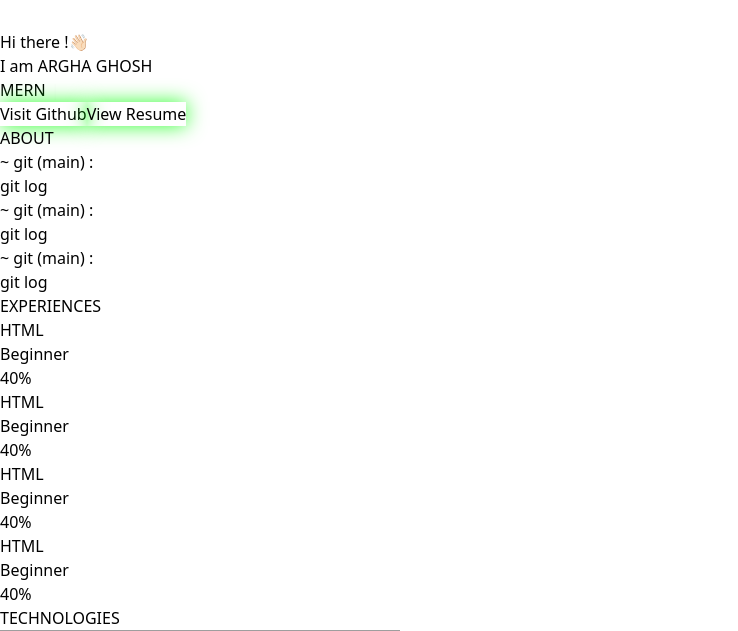
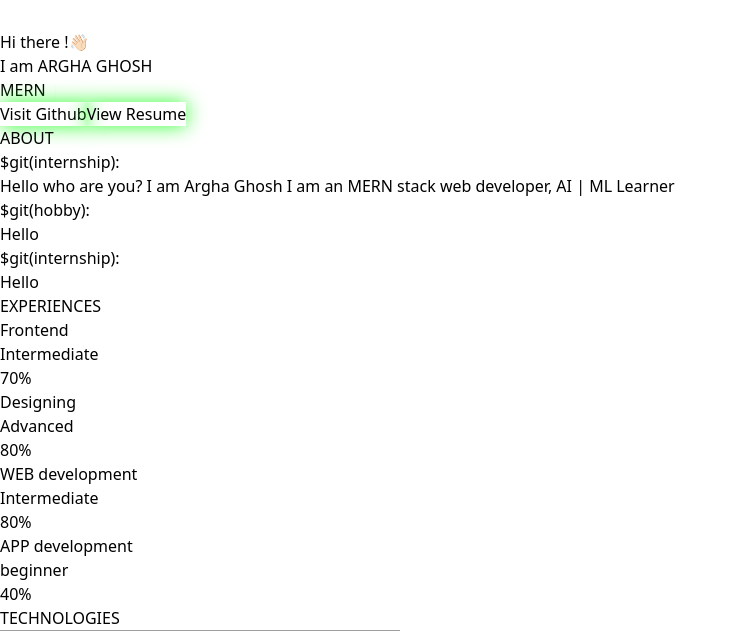
Before and after one commit to ArghaGhosh-01/Argha-Ghosh, a React (Vite) app: page / in a window 1280 px wide. Shown: the part 1400-2031 px from the top of the page, without its empty margins (0-738 px from the left). Built offline with nearby package versions, Linux system fonts and the light colour scheme; grey boxes are pictures that could not be loaded.

Commit message:
Props added to about and skills

```diff
--- a/src/components/about.jsx
+++ b/src/components/about.jsx
@@ -1,27 +1,21 @@
 import React from 'react'
+import About_card from "./about_card"
 
 function about() {
     return (
-        <div className='bg-opacity-50 backdrop-filter backdrop-blur-lg shadow-md mb-4 rounded-lg lg:mx-96 mx-16 text-white border border-white'>
+        <div className='bg-black backdrop-blur-lg shadow-md mb-4 rounded-lg lg:mx-96 mx-16 text-white border border-white'>
             <div>
             </div>
-            <div className='flex items-center justify-center text-xl font-mono font-bold text-white  mt-0 bg-slate-500'>
+            <div className='flex items-center justify-center text-xl font-mono font-bold text-white  mt-0 bg-slate-500 glow_card'>
                 <span className='w-3 h-3 bg-red-500 rounded-full absolute left-11'></span>
                 <span className='w-3 h-3 bg-yellow-500 rounded-full absolute left-16'></span>
                 <span className='w-3 h-3 bg-green-500 rounded-full absolute left-20'></span>
                 ABOUT
             </div>
-            <div className='flex'>
-                <div className="text-green-600 font-mono font-extrabold text-md ml-8"> ~ git (main) : </div>
-                <span className='text-white'>git log</span>
-            </div>
-            <div className='flex'>
-                <div className="text-green-600 font-mono font-extrabold text-md ml-8"> ~ git (main) : </div>
-                <span className='text-white'>git log</span>
-            </div>
-            <div className='flex'>
-                <div className="text-green-600 font-mono font-extrabold text-md ml-8"> ~ git (main) : </div>
-                <span className='text-white'>git log</span>
+            <div className='my-6'>
+                <About_card cmd="$git(internship): " description="Hello who are you? I am Argha Ghosh I am an MERN stack web developer, AI | ML Learner" />
+                <About_card cmd="$git(hobby): " description="Hello" />
+                <About_card cmd="$git(internship): " description="Hello" />
             </div>
         </div>
     )
--- /dev/null
+++ b/src/components/about_card.jsx
@@ -0,0 +1,13 @@
+import React from "react"
+
+function about_card({cmd="$ git(main): ",description})
+{
+    return(
+        <div className='flex mb-2'>
+                <div className="text-green-600 font-mono font-extrabold text-xs ml-4 w-auto"> {cmd} </div>
+                <span className='text-yellow-500 text-xs mr-2'>{description}</span>
+            </div>
+    )
+}
+
+export default about_card
--- a/src/components/contact.jsx
+++ b/src/components/contact.jsx
@@ -2,7 +2,7 @@ import React from 'react';
 
 const ContactForm = () => {
     return (
-            <form className="bg-opacity-50 backdrop-filter backdrop-blur-lg shadow-md px-8 pt-6 pb-8 mb-4 rounded-lg mx-auto border border-white form_glow">
+            <form className="bg-opacity-50 backdrop-filter backdrop-blur-lg shadow-md px-8 pt-6 pb-8 mb-4 rounded-lg lg:mx-96 mx-6 border border-white form_glow">
                 <div className="mb-4">
                     <label className="block text-green-500 text-sm font-bold mb-2" htmlFor="name">
                         Name
--- a/src/components/navbar.jsx
+++ b/src/components/navbar.jsx
@@ -74,12 +74,12 @@ function Navbar() {
                     </div>
                 </div>
                 {menuOpen && (
-                    <div className="lg:hidden bg-white p-4">
+                    <div className="lg:hidden bg-green-950 p-4">
                         <ul className="flex flex-col space-y-2">
                             <li>
                                 <a
                                     href="#home"
-                                    className="text-sm font-semibold text-gray-700 hover:text-green-400"
+                                    className="text-sm font-semibold text-white hover:text-green-400"
                                     onClick={toggleMenu}
                                 >
                                     Home
@@ -88,7 +88,7 @@ function Navbar() {
                             <li>
                                 <a
                                     href="#about"
-                                    className="text-sm font-semibold text-gray-700 hover:text-green-400"
+                                    className="text-sm font-semibold text-white hover:text-green-400"
                                     onClick={toggleMenu}
                                 >
                                     About
@@ -97,7 +97,7 @@ function Navbar() {
                             <li>
                                 <a
                                     href="#contact"
-                                    className="text-sm font-semibold text-gray-700 hover:text-green-400"
+                                    className="text-sm font-semibold text-white hover:text-green-400"
                                     onClick={toggleMenu}
                                 >
                                     Contact
--- a/src/components/skills.jsx
+++ b/src/components/skills.jsx
@@ -7,10 +7,10 @@ function skills() {
             <span className="bg-green-400 rounded-full w-60 h-60 opacity-10 absolute -right-0 -top-28 circle"></span>
             <span className="bg-green-400 rounded-full w-96 h-96 opacity-10 absolute right-0 bottom-60 circle"></span>
             <div class="flex flex-wrap items-center justify-center">
-                <Card />
-                <Card />
-                <Card />
-                <Card />
+                <Card topic="Frontend" status="Intermediate" percentage="70"  />
+                <Card  topic="Designing" status="Advanced" percentage="80" />
+                <Card topic="WEB development" status="Intermediate" percentage="80"  />
+                <Card topic="APP development" status="beginner" percentage="40"  />
 
             </div>
         </div>
--- a/src/components/skills_card.jsx
+++ b/src/components/skills_card.jsx
@@ -1,24 +1,24 @@
 import React from "react"
 
-function Card() {
-    return(
+function Card({ topic, status, percentage=50}) {
+    return (
         <div className="bg-opacity-50 backdrop-filter backdrop-blur-lg p-4 shadow-md rounded-md border border-white m-4 w-96 card_glow cursor-pointer">
-            <h3 className="text-lg font-semibold mb-2 text-white">HTML</h3>
+            <h3 className="text-lg font-semibold mb-2 text-white">{topic}</h3>
             <div className="relative pt-1">
                 <div className="flex mb-2 items-center justify-between">
                     <div>
                         <span className="text-xs font-semibold inline-block py-1 px-2 uppercase rounded-full text-white bg-white-200">
-                            Beginner
+                            {status}
                         </span>
                     </div>
                     <div className="text-right">
                         <span className="text-xs font-semibold inline-block text-green-600">
-                            40%
+                            {percentage}%
                         </span>
                     </div>
                 </div>
                 <div className="overflow-hidden h-2 mb-4 text-xs flex rounded bg-white">
-                    <div style={{ width: '40%' }} className="shadow-none flex flex-col text-center whitespace-nowrap text-white justify-center bg-green-500"></div>
+                    <div style={{ width: `${percentage}%` }} className="shadow-none flex flex-col text-center whitespace-nowrap text-white justify-center bg-green-500"></div>
                 </div>
             </div>
         </div>
--- a/src/components/uppersection.jsx
+++ b/src/components/uppersection.jsx
@@ -20,8 +20,8 @@ function uppersection() {
                     </div>
                     <div className="flex justify-center my-4">
 
-                    <button className="bg-green-500 text-white text-lg font-semibold mx-3 px-2 rounded-sm button_visit">Visit Github</button>
-                    <button className="bg-green-500 text-white text-lg font-semibold mx-3 px-2 rounded-sm button_visit">View Resume</button>
+                    <button className="bg-green-500 text-white text-lg font-semibold mx-3 px-2 rounded-md button_visit">Visit Github</button>
+                    <button className="bg-green-500 text-white text-lg font-semibold mx-3 px-2 rounded-md button_visit">View Resume</button>
                     </div>
                 </div>
             </div>
```
